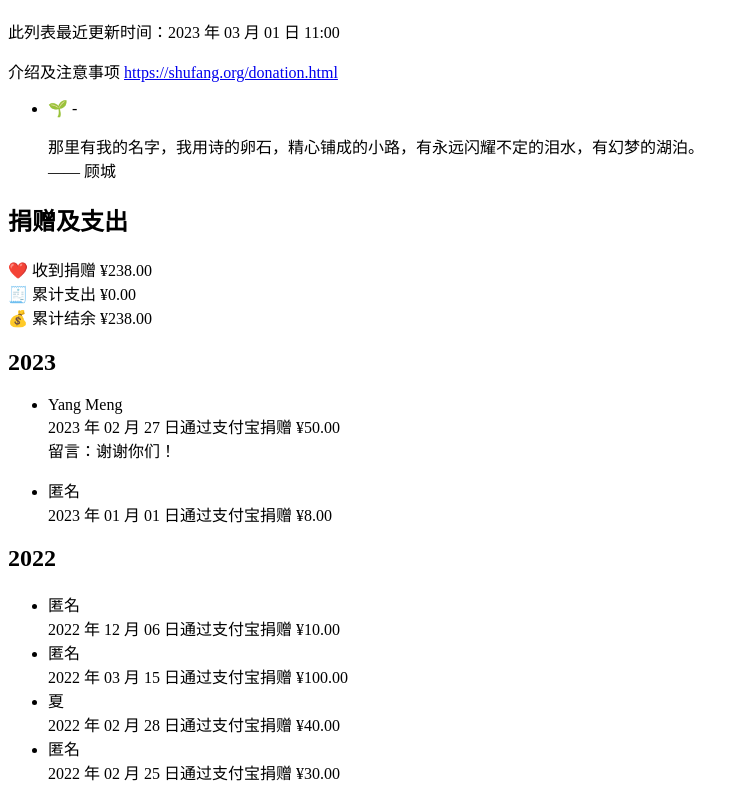
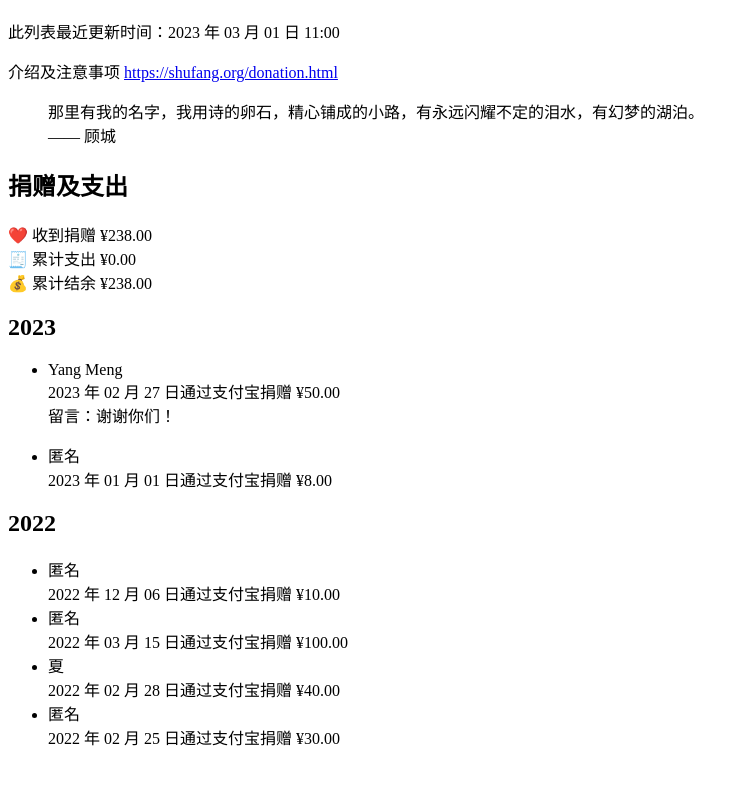
Before and after one commit to shufangOrg/donation, a plain HTML site: page index.html in a window 1280 px wide. Shown: the part 70-870 px from the top of the page, without its empty margins (0-749 px from the left). After the commit the page ends 835 px from the top, so only its background shows below. Drawn offline with Linux system fonts and the light colour scheme.

Commit message:
deploy: a8c32cc1a6649fd037594633d679110854af9d8f

```diff
--- a/index.html
+++ b/index.html
@@ -21,11 +21,6 @@
 <h1 id="一个人的书房捐赠列表">「一个人的书房」捐赠列表</h1>
 <p>此列表最近更新时间：2023 年 03 月 01 日 11:00</p>
 <p>介绍及注意事项 <a href="https://shufang.org/donation.html">https://shufang.org/donation.html</a></p>
-<p align="center">
-<ul>
-<li>🌱 -
-</p></li>
-</ul>
 <blockquote>
 <p>那里有我的名字，我用诗的卵石，精心铺成的小路，有永远闪耀不定的泪水，有幻梦的湖泊。<br />
 —— 顾城</p>
```
